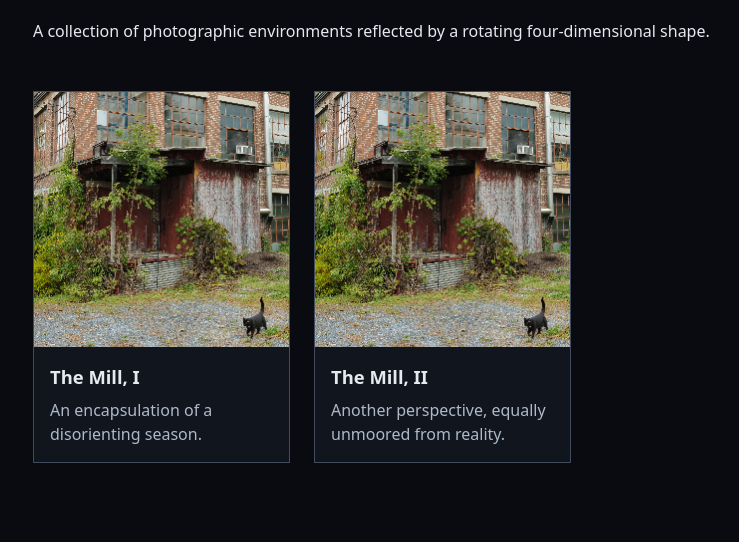
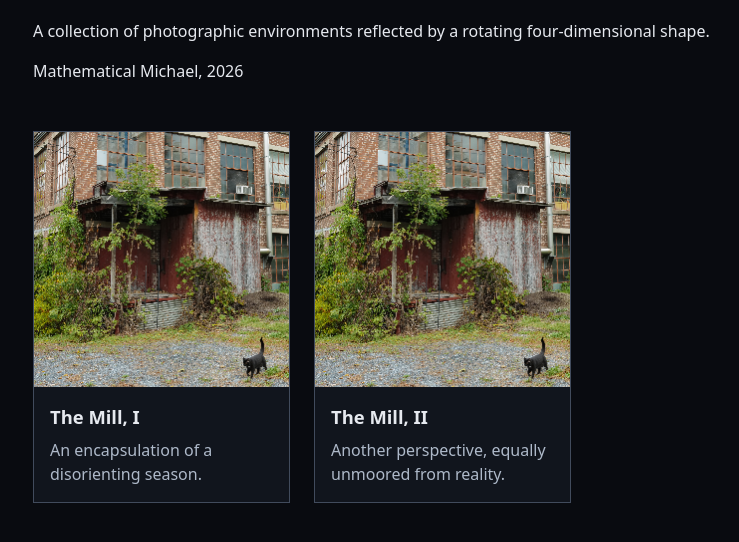
Before and after one commit to mindthemath/spatial-reflections, a website: page site/index.html in a window 1280 px wide. Shown: the part 284-826 px from the top of the page, without its empty margins (57-796 px from the left). Drawn offline with Linux system fonts and the light colour scheme.

Commit message:
authorship

```diff
--- a/site/index.html
+++ b/site/index.html
@@ -26,6 +26,7 @@ a:focus-visible { outline: 2px solid #80caff; outline-offset: 3px; }
 <h1>Spatial Reflections</h1>
 <h2><i>I am Trapped in a Beautiful House of Mirrors</i></h2>
 <p>A collection of photographic environments reflected by a rotating four-dimensional shape.</p>
+<p>Mathematical Michael, 2026</p>
 </header>
 <main>
 <p id="status">Loading work…</p>
```
